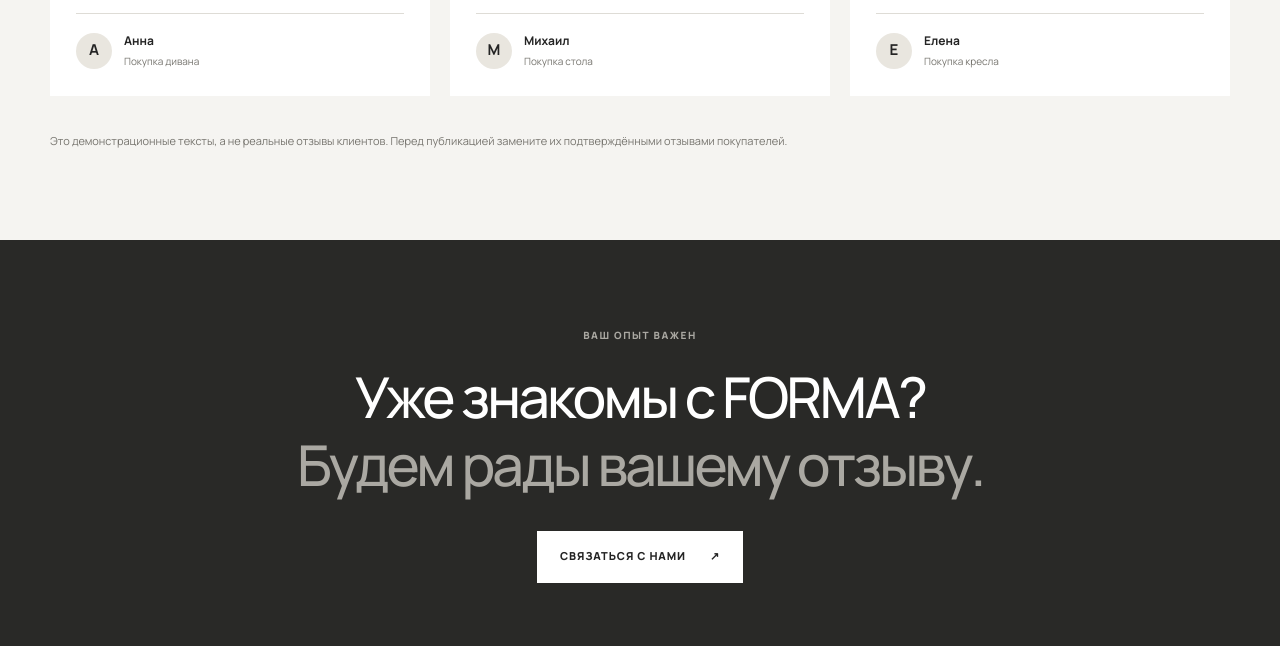
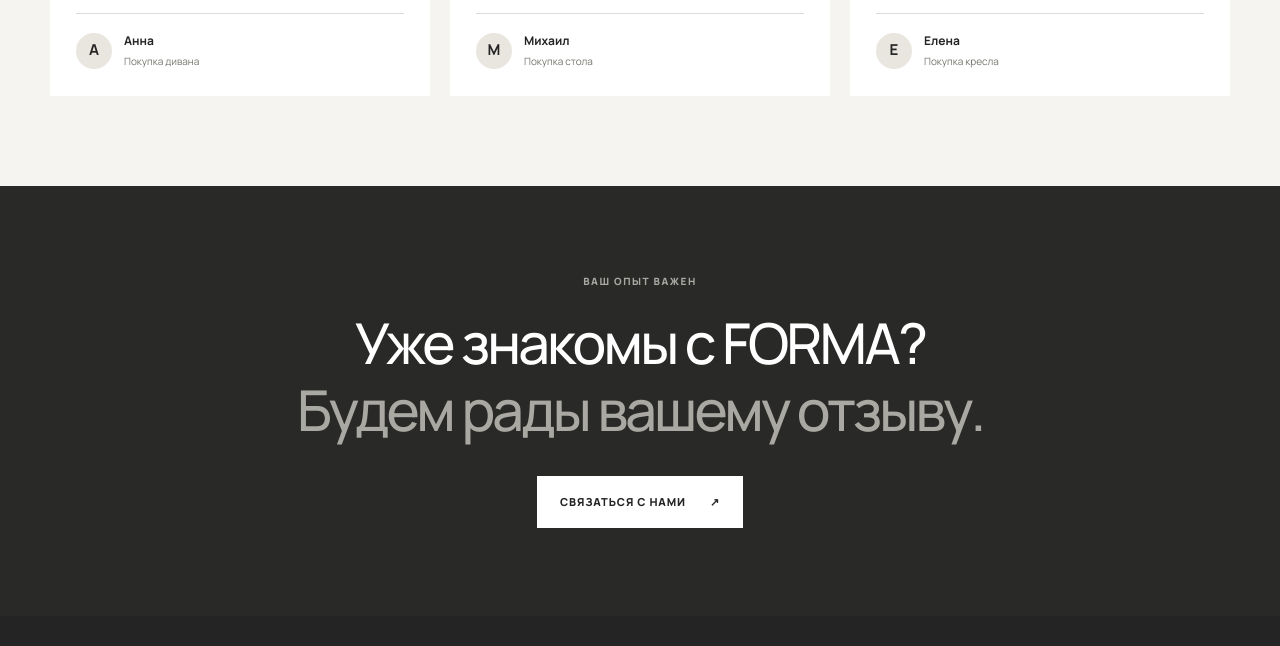
Before and after one commit to DenisGrig1/test_page, a plain HTML site: page reviews.html in a window 1280 px wide. Shown: the part 800-1446 px from the top of the page. Drawn offline with Linux system fonts and the light colour scheme.

Commit message:
Update reviews.html

```diff
--- a/reviews.html
+++ b/reviews.html
@@ -51,7 +51,6 @@
             <div class="review-author"><span class="author-mark">Е</span><div><strong>Елена</strong><span>Покупка кресла</span></div></div>
           </article>
         </div>
-        <p class="catalog-note">Это демонстрационные тексты, а не реальные отзывы клиентов. Перед публикацией замените их подтверждёнными отзывами покупателей.</p>
       </div>
     </section>
 
```
